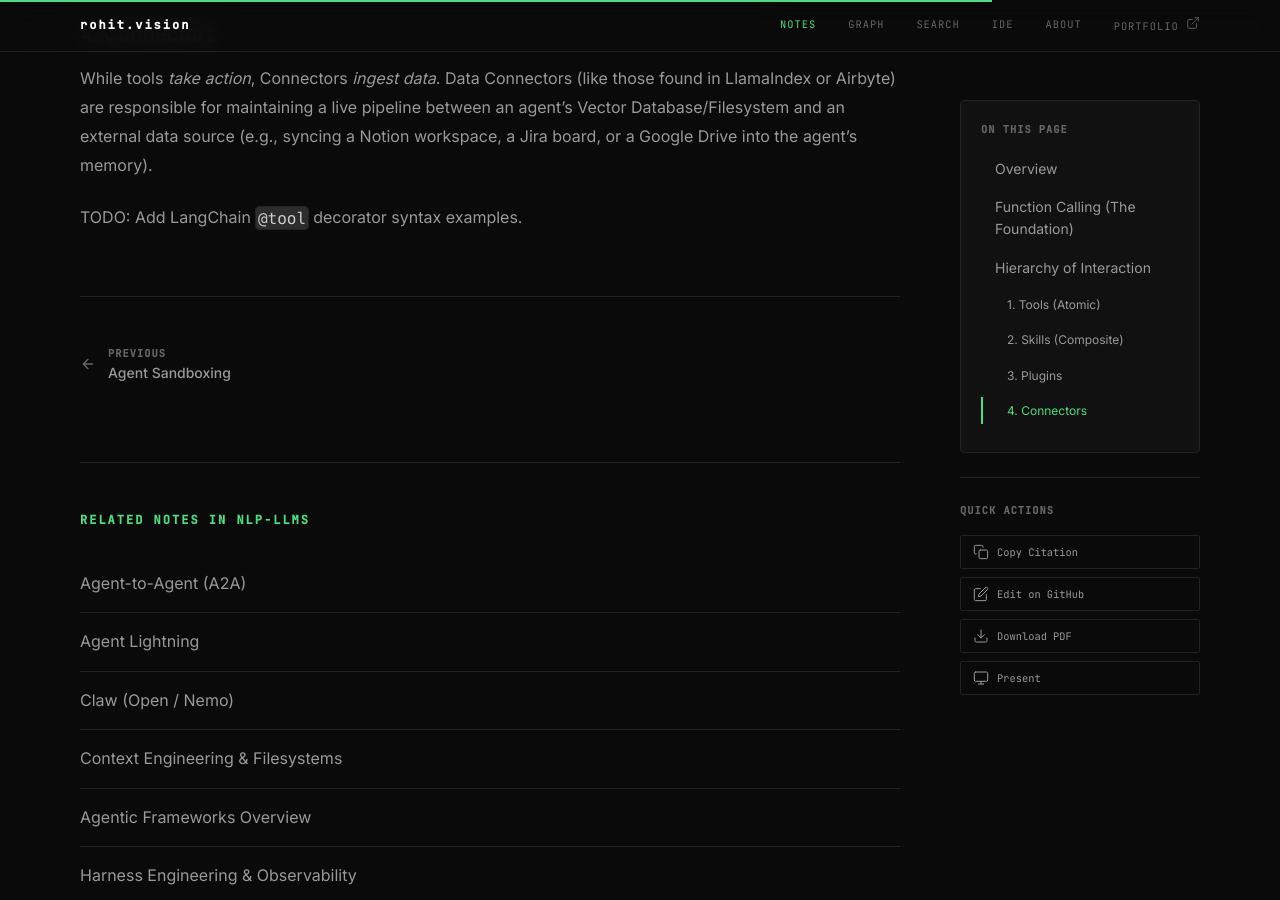
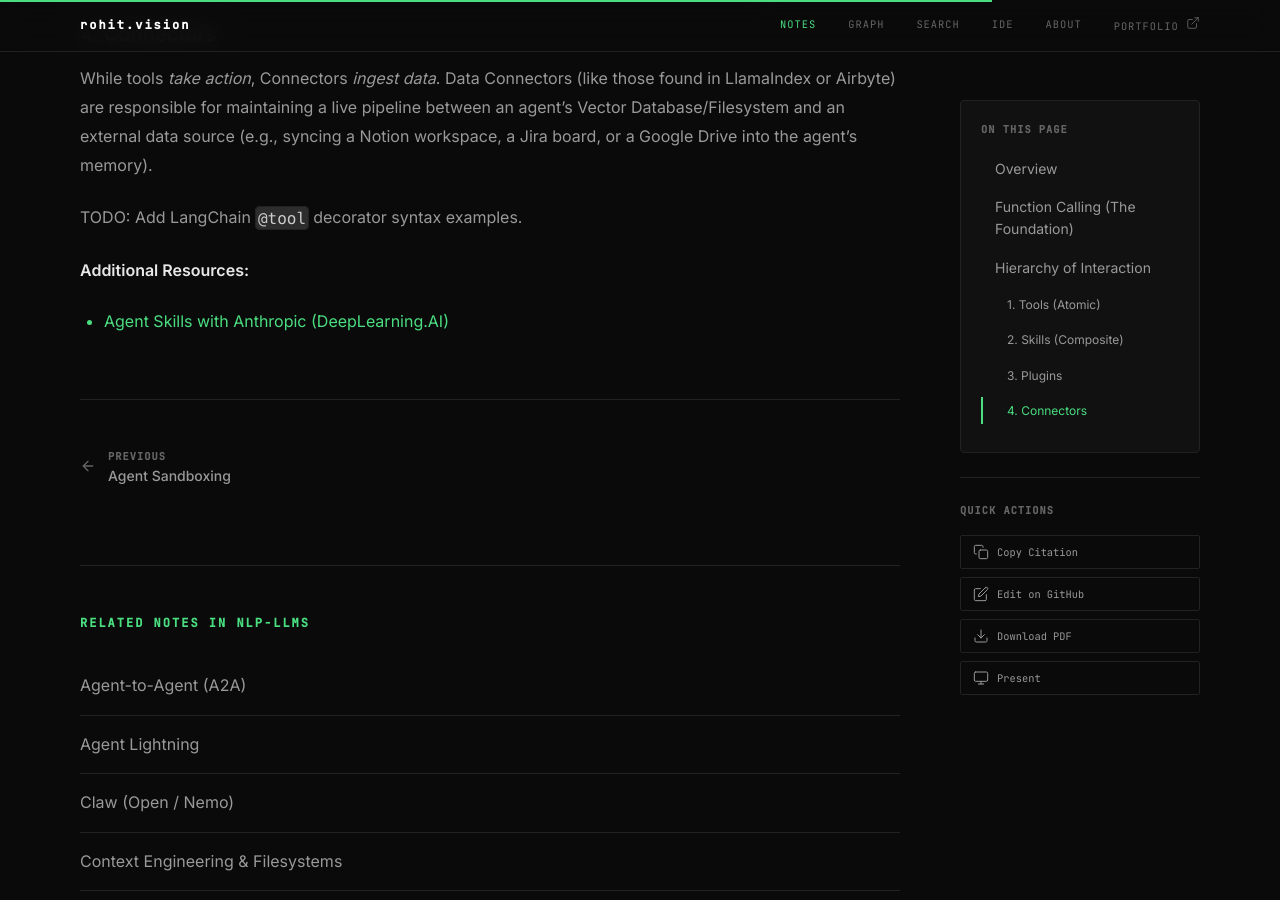
Before and after one commit to rokmr/blogs, a Jekyll site: the page built from _notes/nlp-llms/agents/tools-skills.md, in a window 1280 px wide and 900 px high, scrolled down 1655 px. Built offline with Jekyll 4.4.1, drawn with Linux system fonts in a browser that asks for light colours; nearby versions of some CDN libraries.

Commit message:
docs(agents): add deeplearning.ai agent skills course resource

```diff
--- a/_notes/nlp-llms/agents/tools-skills.md
+++ b/_notes/nlp-llms/agents/tools-skills.md
@@ -33,3 +33,6 @@ Plugins are third-party, standardized wrappers (popularized by OpenAI) that allo
 While tools *take action*, Connectors *ingest data*. Data Connectors (like those found in LlamaIndex or Airbyte) are responsible for maintaining a live pipeline between an agent's Vector Database/Filesystem and an external data source (e.g., syncing a Notion workspace, a Jira board, or a Google Drive into the agent's memory).
 
 TODO: Add LangChain `@tool` decorator syntax examples.
+
+**Additional Resources:**
+- [Agent Skills with Anthropic (DeepLearning.AI)](https://www.deeplearning.ai/courses/agent-skills-with-anthropic)
```
